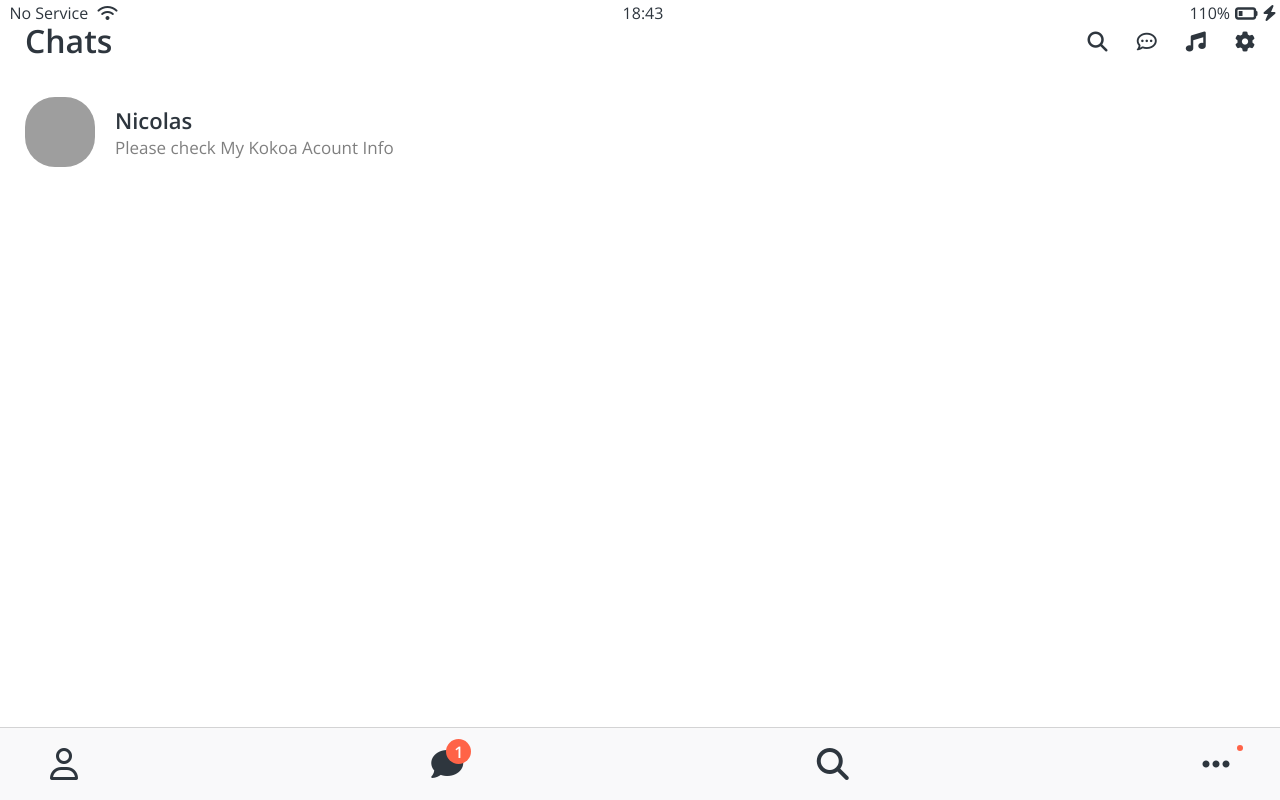
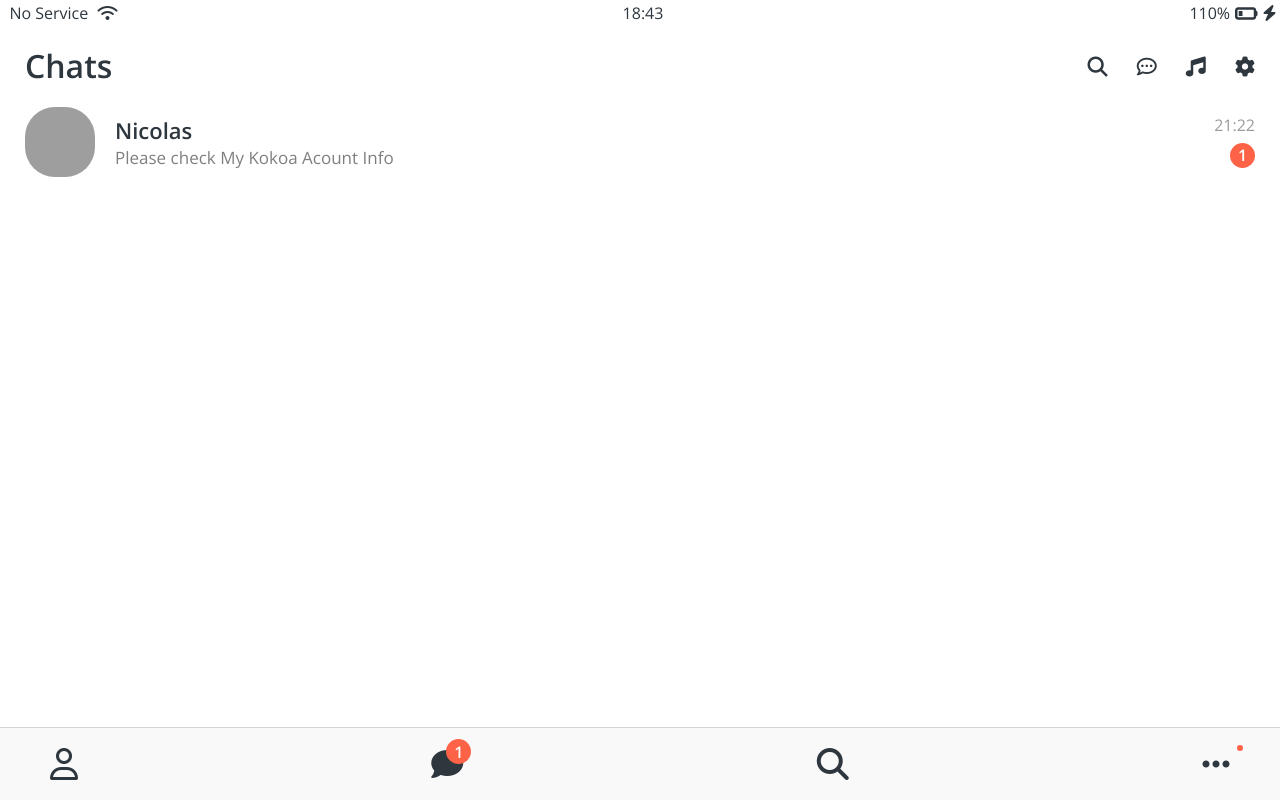
Before and after one commit to kbwoo00/kokoa-clone-2021, a plain HTML site: page chats.html in a window 1280 px wide. Drawn offline with nearby package versions, Linux system fonts and the light colour scheme; grey boxes are pictures that could not be loaded.

Commit message:
Chats Screen part Two

```diff
--- a/chats.html
+++ b/chats.html
@@ -31,21 +31,22 @@
       </div>
     </header>
 
-
-
    <main class="main-screen">
     <div class="user-component">
         <div class="user-component__column">
           <img
             class="user-component__avatar user-component__avatar"
-            src="https://avatars0.githubusercontent.com/u/3612017?s=120&v=4"
+            src="https://blog.kakaocdn.net/dn/AvoUs/btqDISi3CGe/fwRKdHSbKUI8UPWl9f4gH0/img.png"
           />
           <div class="user-component__text">
             <h4 class="user-component__title">Nicolas</h1>
             <h6 class="user-component__subtitle">Please check My Kokoa Acount Info</h4>
           </div>
         </div>
-        <div class="user-component__column"></div>
+        <div class="user-component__column">
+            <span class="user-component__time">21:22</span>
+            <div class="badge">1</div>
+        </div>
     </div>
 
    </main>
@@ -59,7 +60,7 @@
         </li>
         <li class="nav__btn">
           <a class="nav__link" href="chats.html">
-            <span class="nav__notification">1</span>
+            <span class="nav__notification badge">1</span>
             <i class="fas fa-comment fa-2x"></i>
           </a>
         </li>
--- /dev/null
+++ b/css/components/badge.css
@@ -0,0 +1,11 @@
+.badge {
+  background-color: tomato;
+  width: 25px;
+  height: 25px;
+  border-radius: 15px;
+  display: flex;
+  justify-content: center;
+  align-items: center;
+  color: white;
+  font-weight: 600;
+}
--- a/css/components/screen-header.css
+++ b/css/components/screen-header.css
@@ -3,8 +3,7 @@
   justify-content: space-between;
   align-items: center;
   padding: var(--horizontal-space);
-
-  margin-bottom: 15px;
+  margin-top: var(--horizontal-space);
 }
 
 .screen-header__title {
--- a/css/components/user.component.css
+++ b/css/components/user.component.css
@@ -35,5 +35,12 @@
   font-weight: 400;
 }
 .user-component__column:last-child {
-  color: rgba(0, 0, 0, 0.5);
+  color: rgba(0, 0, 0, 0.4);
+  display: flex;
+  flex-direction: column;
+  align-items: flex-end;
 }
+.user-component__time {
+  margin-bottom: 10px;
+  display: block;
+}
--- a/css/screens/friends.css
+++ b/css/screens/friends.css
@@ -5,6 +5,7 @@
   padding: 15px 0px;
   font-size: 18px;
   margin-bottom: 10px;
+  margin-top: -15px;
 }
 #friends-display-link i {
   color: rgba(0, 0, 0, 0.3);
--- a/css/styles.css
+++ b/css/styles.css
@@ -7,6 +7,7 @@
 @import "components/nav-bar.css";
 @import "components/screen-header.css";
 @import "components/user.component.css";
+@import "components/badge.css";
 
 /* Screens */
 @import "screens/login.css";
```
Also changed, not shown: friends.html (+5 -3 lines).
